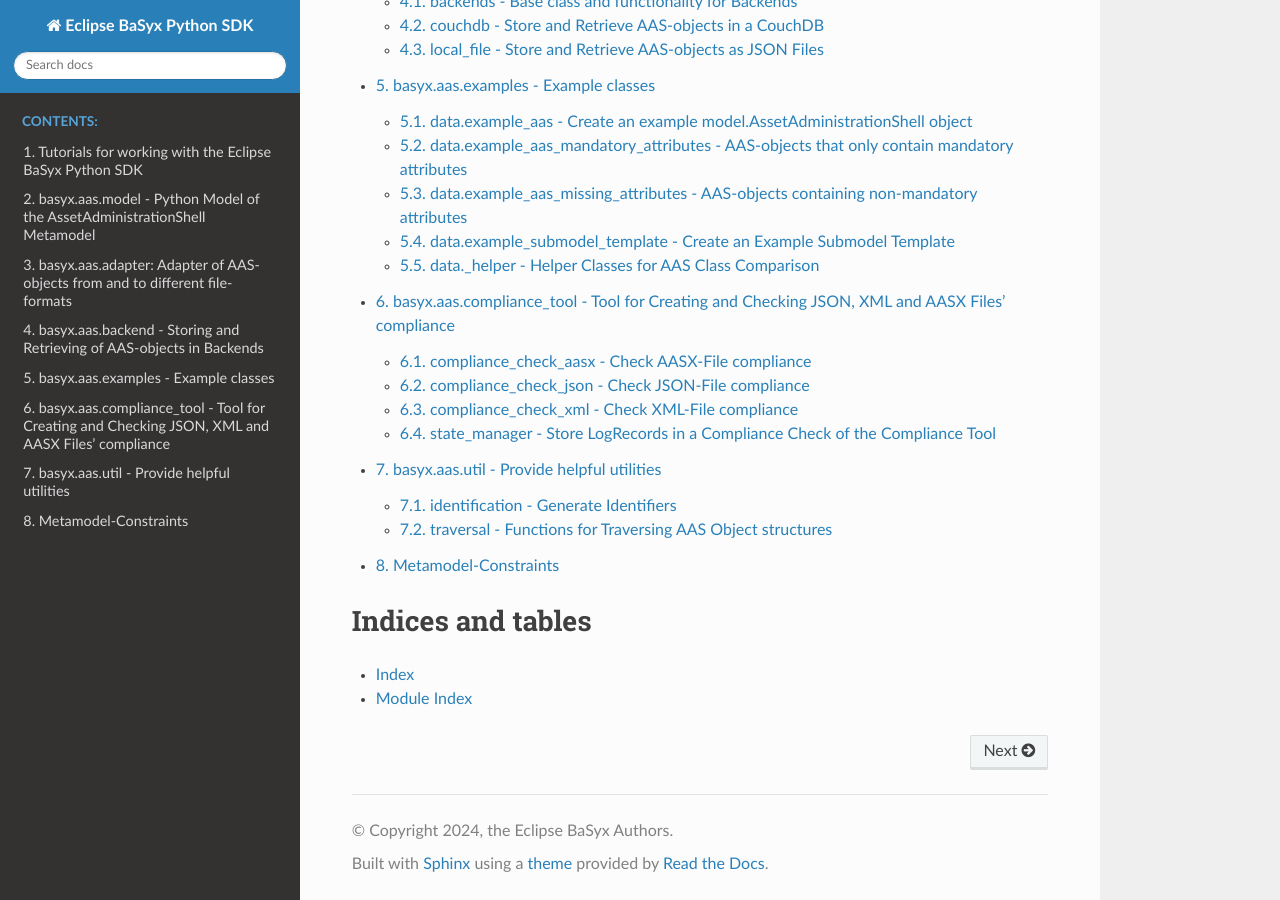
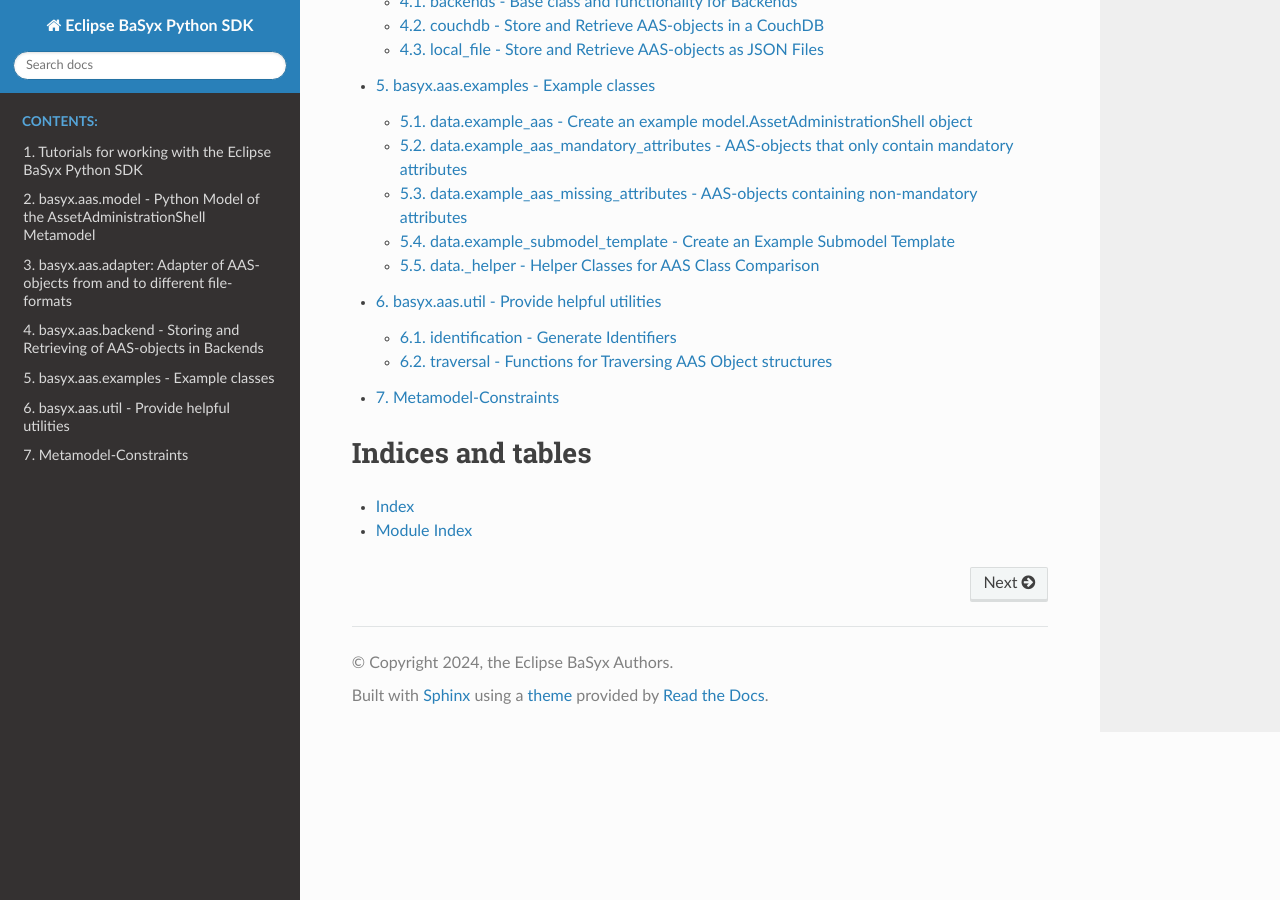
Before and after one commit to eclipse-basyx/basyx-python-sdk, a Sphinx documentation site: the page built from docs/source/index.rst, in a window 1280 px wide and 900 px high, scrolled down 795 px. Built offline with Sphinx 7.4.7 and the Read the Docs theme 2.0.0, drawn with Linux system fonts in a browser that asks for light colours; the version number could not be read and is left out.

Commit message:
Remove references to compliance tool from the documentation

```diff
--- a/docs/source/compliance_tool/compliance_check_aasx.rst
+++ /dev/null
@@ -1,4 +0,0 @@
-compliance_check_aasx - Check AASX-File compliance
-==================================================
-
-.. automodule:: basyx.aas.compliance_tool.compliance_check_aasx
--- a/docs/source/compliance_tool/compliance_check_json.rst
+++ /dev/null
@@ -1,4 +0,0 @@
-compliance_check_json - Check JSON-File compliance
-==================================================
-
-.. automodule:: basyx.aas.compliance_tool.compliance_check_json
--- a/docs/source/compliance_tool/compliance_check_xml.rst
+++ /dev/null
@@ -1,4 +0,0 @@
-compliance_check_xml - Check XML-File compliance
-================================================
-
-.. automodule:: basyx.aas.compliance_tool.compliance_check_xml
--- a/docs/source/compliance_tool/index.rst
+++ /dev/null
@@ -1,16 +0,0 @@
-basyx.aas.compliance_tool - Tool for Creating and Checking JSON, XML and AASX Files' compliance
-===============================================================================================
-
-.. argparse::
-    :module: basyx.aas.compliance_tool.cli
-    :func: parse_cli_arguments
-    :prog: cli
-
-.. toctree::
-   :maxdepth: 2
-   :caption: Contents:
-
-   compliance_check_aasx
-   compliance_check_json
-   compliance_check_xml
-   state_manager
--- a/docs/source/compliance_tool/state_manager.rst
+++ /dev/null
@@ -1,4 +0,0 @@
-state_manager - Store LogRecords in a Compliance Check of the Compliance Tool
-=============================================================================
-
-.. automodule:: basyx.aas.compliance_tool.state_manager
--- a/docs/source/index.rst
+++ b/docs/source/index.rst
@@ -16,7 +16,6 @@ Welcome to the Eclipse BaSyx Python SDK's documentation!
    adapter/index
    backend/index
    examples/index
-   compliance_tool/index
    util/index
    constraints
 
```
